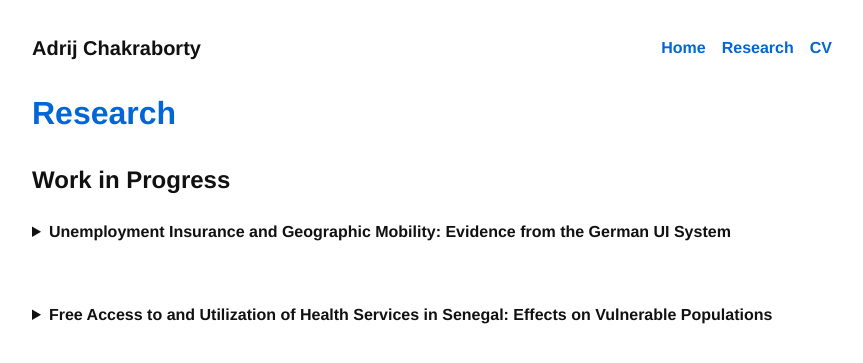
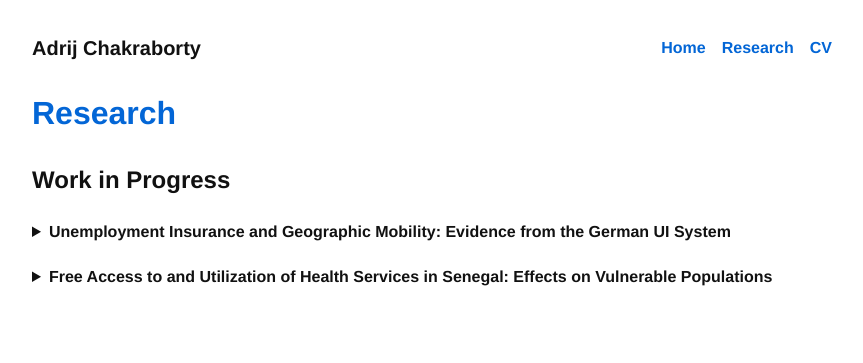
Before and after one commit to AdrijC3/AdrijC3.github.io, a Jekyll site: the page built from research.md, in a window 1280 px wide. Shown: the top 363 px of the page, without its empty margins (208-1071 px from the left). Built offline with Jekyll 4.4.1, drawn with Linux system fonts in a browser that asks for light colours.

Commit message:
Improved dropdown spacing and added smooth close transition

```diff
--- a/_layouts/default.html
+++ b/_layouts/default.html
@@ -69,7 +69,7 @@
       width: 120px;
       height: auto;
       border-radius: 4px;
-      margin-top: 32px;
+      margin-top: 34px; /* nudged image for Welcome line alignment */
     }
 
     .page-header {
@@ -91,7 +91,13 @@
       justify-content: flex-start;
     }
 
-    /* Dropdown transition */
+    /* Dropdown styling */
+    details {
+      margin-bottom: 1.2rem;
+      transition: all 0.3s ease-in-out;
+      overflow: hidden;
+    }
+
     details[open] summary ~ * {
       animation: fadeDown 0.3s ease-in;
     }
--- a/research.md
+++ b/research.md
@@ -15,8 +15,6 @@ title: Research
   <p>Abstract Under Construction</p>
 </details>
 
-<br>
-
 <details>
   <summary><strong>Free Access to and Utilization of Health Services in Senegal: Effects on Vulnerable Populations</strong></summary>
 
```
Also changed, not shown: other parts of _layouts/default.html (+17 -0 lines).
